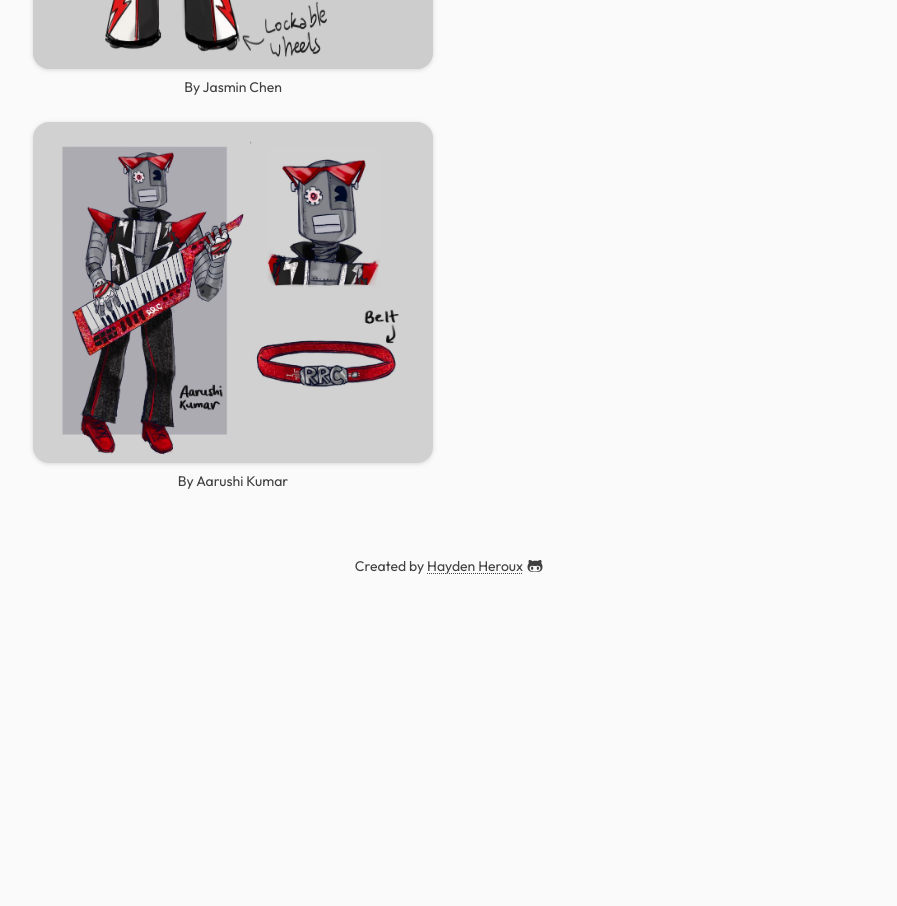
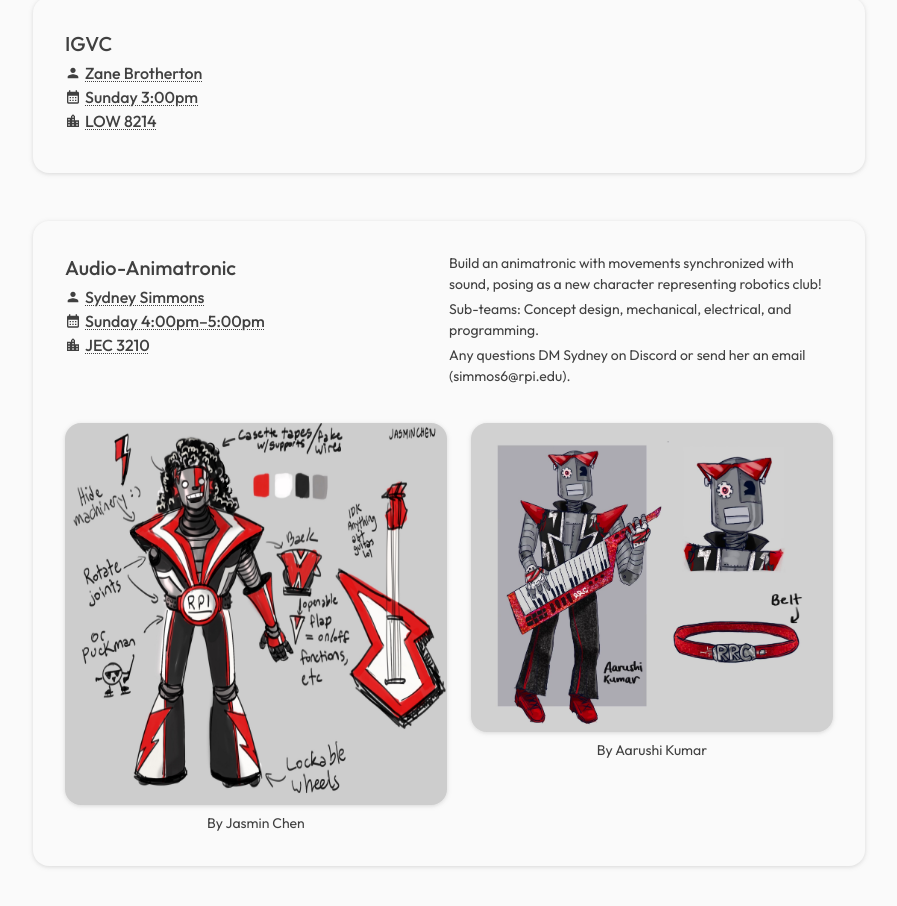
Before and after one commit to haydenheroux/rpi-robotics-website, a React (Vite) app: page /projects in a window 1280 px wide. Shown: the part 1880-2786 px from the top of the page, without its empty margins (191-1088 px from the left). Before the commit the page ends 2521 px from the top, so only its background shows below. Built offline with nearby package versions, Linux system fonts and the light colour scheme.

Commit message:
Update ProjectCard layout to enhance asymmetry.

```diff
--- a/src/Projects.tsx
+++ b/src/Projects.tsx
@@ -40,7 +40,6 @@ function Projects() {
             "Lots of opportunities to learn and experiment",
           ]}
           images={[{ url: "./rai.png" }]}
-          right
         />
         <ProjectCard
           name="Combat Robotics"
--- a/src/components/ProjectCard.tsx
+++ b/src/components/ProjectCard.tsx
@@ -46,40 +46,22 @@ function ProjectImage({ image: { url, caption } }: { image: Image }) {
   return (
     <div className="flex flex-col gap-2">
       <img key={url} src={url} className="card" />
-      {caption && <p className="text-center text-neutral-700 type-body">{caption}</p>}
+      {caption && (
+        <p className="text-center text-neutral-700 type-body">{caption}</p>
+      )}
     </div>
   );
 }
 
+// TODO Make carousel
 function ProjectImages({ images }: { images: Image[] }) {
-  const shownImages = images.slice(0, 3);
-
-  if (shownImages.length == 1) {
-    return <ProjectImage image={shownImages[0]} />;
-  }
-
-  if (shownImages.length == 2) {
   return (
-      <div className="flex flex-col gap-6">
-        <ProjectImage image={shownImages[0]} />
-        <ProjectImage image={shownImages[1]} />
+    <div className="flex flex-row gap-6">
+      {images.map((image) => (
+        <ProjectImage image={image} />
+      ))}
     </div>
   );
-  }
-
-  if (shownImages.length == 3) {
-    return (
-      <div className="flex flex-col gap-4">
-        <ProjectImage image={shownImages[0]} />
-        <div className="grid lg:grid-cols-2 gap-4">
-          <ProjectImage image={shownImages[1]} />
-          <ProjectImage image={shownImages[2]} />
-        </div>
-      </div>
-    );
-  }
-
-  return <></>;
 }
 
 export interface ProjectCardProps {
@@ -90,7 +72,6 @@ export interface ProjectCardProps {
   paragraphs?: string[];
   bullets?: string[];
   images?: Image[];
-  right?: boolean;
 }
 
 function ProjectCard({
@@ -101,11 +82,10 @@ function ProjectCard({
   paragraphs,
   bullets,
   images,
-  right = false,
 }: ProjectCardProps) {
   return (
-    <div className={`grid ${images ? "grid-cols-2" : "grid-cols-1"} gap-8`}>
-      {!right && images && <ProjectImages images={images} />}
+    <div className={`flex flex-col gap-8 bg-neutral-50 card p-8`}>
+      <div className="grid grid-cols-1 sm:grid-cols-2">
         <div>
           <h2 className="type-title text-neutral-700 mb-0.5">{name}</h2>
           {(people || times || locations) && (
@@ -139,6 +119,7 @@ function ProjectCard({
               )}
             </div>
           )}
+        </div>
         {paragraphs && (
           <div>
             {paragraphs.map((text, index) => (
@@ -158,7 +139,7 @@ function ProjectCard({
           </ul>
         )}
       </div>
-      {right && images && <ProjectImages images={images} />}
+      {images && <ProjectImages images={images} />}
     </div>
   );
 }
```
Lines whose indentation alone changed are shown as unchanged.
